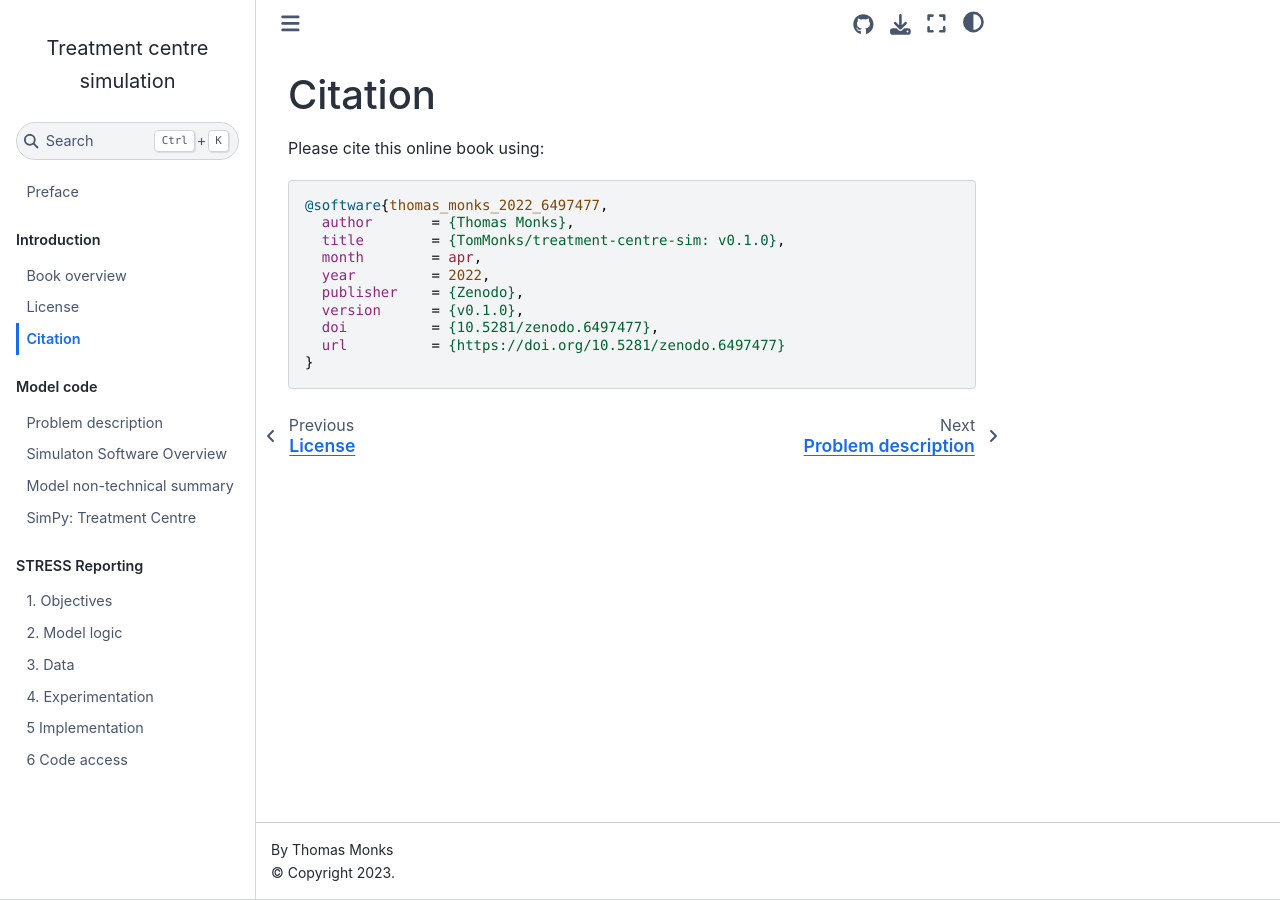
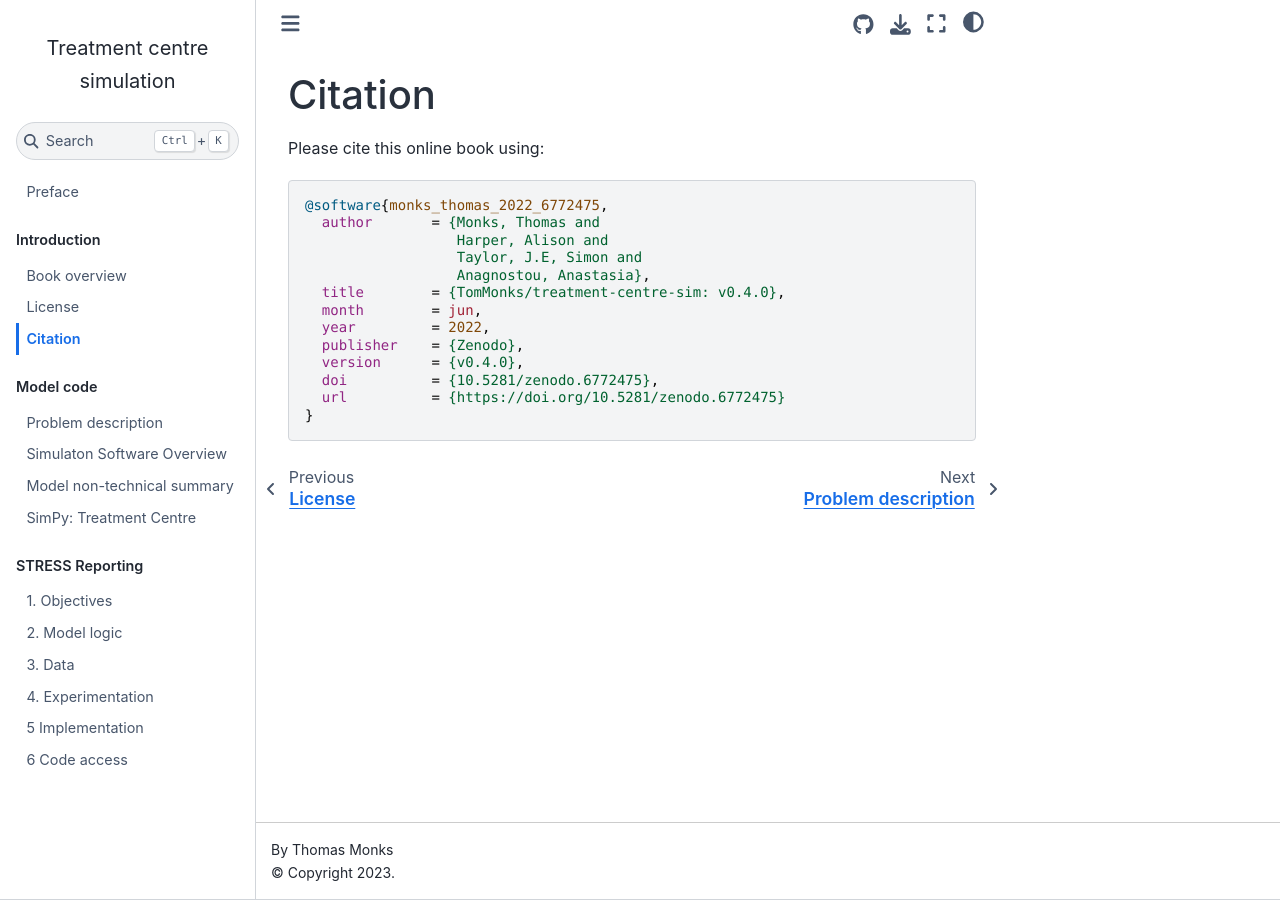
Before and after one commit to TomMonks/treatment-centre-sim, a Jupyter Book: the page built from content/01_introduction/03_citation.md, in a window 1280 px wide. Built offline with Jupyter Book 1.0.4 settings and Sphinx 7.4.7 and the Sphinx Book theme 1.1.4, drawn with Linux system fonts in a browser that asks for light colours.

Commit message:
CITE: v0.4.0

````diff
--- a/_config.yml
+++ b/_config.yml
@@ -6,8 +6,11 @@ description: >- # this means to ignore newlines until "baseurl:"
   Example documentation and open working for computer simulation
 # logo: content/imgs/small_logo.png
 
+# Patterns to skip when building the book. Can be glob-style (e.g. "*skip.ipynb")
+exclude_patterns: [_build, Thumbs.db, .DS_Store, "**.ipynb_checkpoints"]
+
 # only build files specified in table of contents file
-only_build_toc_files: false
+only_build_toc_files: true
 
 execute:
   execute_notebooks: 'force' #cache output from .ipynb files for faster build
--- a/content/01_introduction/03_citation.md
+++ b/content/01_introduction/03_citation.md
@@ -3,14 +3,17 @@
 Please cite this online book using:
 
 ```bibtex
-@software{thomas_monks_2022_6497477,
-  author       = {Thomas Monks},
-  title        = {TomMonks/treatment-centre-sim: v0.1.0},
-  month        = apr,
+@software{monks_thomas_2022_6772475,
+  author       = {Monks, Thomas and
+                  Harper, Alison and
+                  Taylor, J.E, Simon and
+                  Anagnostou, Anastasia},
+  title        = {TomMonks/treatment-centre-sim: v0.4.0},
+  month        = jun,
   year         = 2022,
   publisher    = {Zenodo},
-  version      = {v0.1.0},
-  doi          = {10.5281/zenodo.6497477},
-  url          = {https://doi.org/10.5281/zenodo.6497477}
+  version      = {v0.4.0},
+  doi          = {10.5281/zenodo.6772475},
+  url          = {https://doi.org/10.5281/zenodo.6772475}
 }
 ```
````
